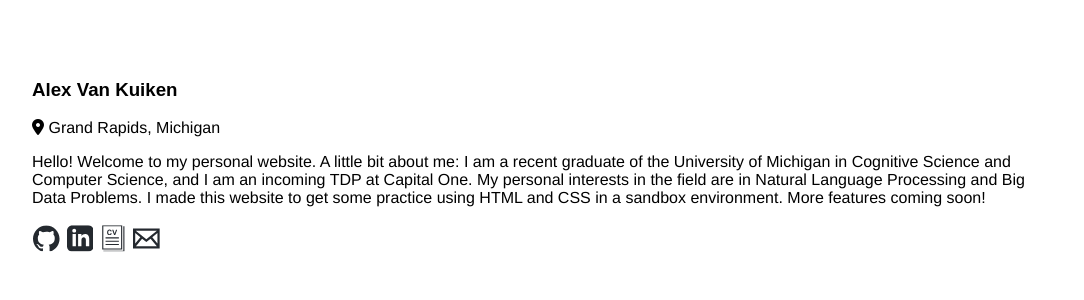
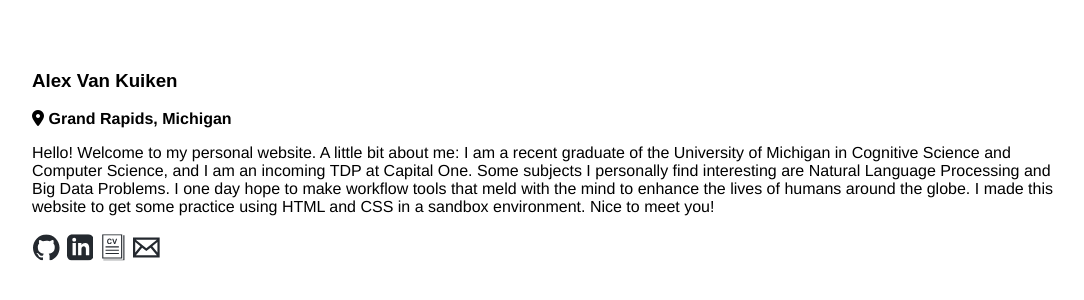
Before and after one commit to alexzvk/alexzvk-website, a plain HTML site: page templates/home.html in a window 1280 px wide. Shown: the part 242-542 px from the top of the page, without its empty margins (96-1180 px from the left). Drawn offline with Linux system fonts and the light colour scheme.

Commit message:
improved blurb, added readme with todos

```diff
--- a/templates/home.html
+++ b/templates/home.html
@@ -43,8 +43,8 @@
     <body>
         <div>
           <h3>Alex Van Kuiken</h3>
-          <p><i class='fas fa-map-marker-alt'></i> Grand Rapids, Michigan</p>
-          <p>Hello! Welcome to my personal website. A little bit about me: I am a recent graduate of the University of Michigan in Cognitive Science and Computer Science, and I am an incoming TDP at Capital One. My personal interests in the field are in Natural Language Processing and Big Data Problems. I made this website to get some practice using HTML and CSS in a sandbox environment. More features coming soon!</p>
+          <p><i class='fas fa-map-marker-alt'></i> <b>Grand Rapids, Michigan</b></p>
+          <p>Hello! Welcome to my personal website. A little bit about me: I am a recent graduate of the University of Michigan in Cognitive Science and Computer Science, and I am an incoming TDP at Capital One. Some subjects I personally find interesting are Natural Language Processing and Big Data Problems. I one day hope to make workflow tools that meld with the mind to enhance the lives of humans around the globe. I made this website to get some practice using HTML and CSS in a sandbox environment. Nice to meet you!</p>
         </div>
         <div>
             <form action="https://github.com/alexzvk" method="get" target="_blank">
```
Also changed, not shown: 1 other file.
